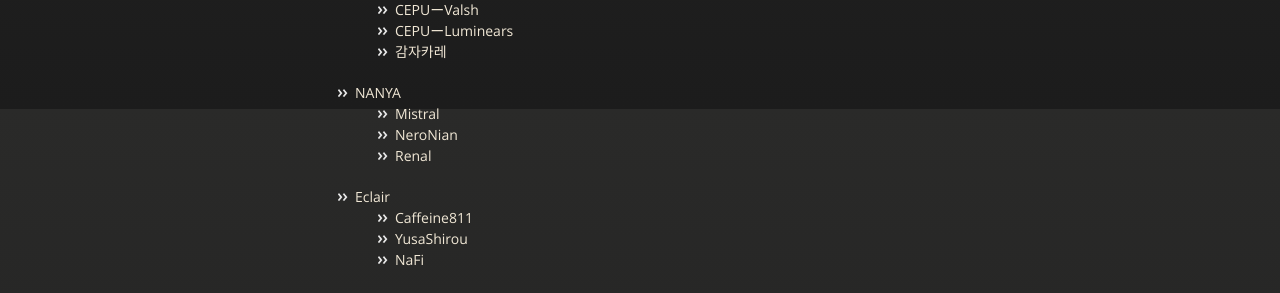
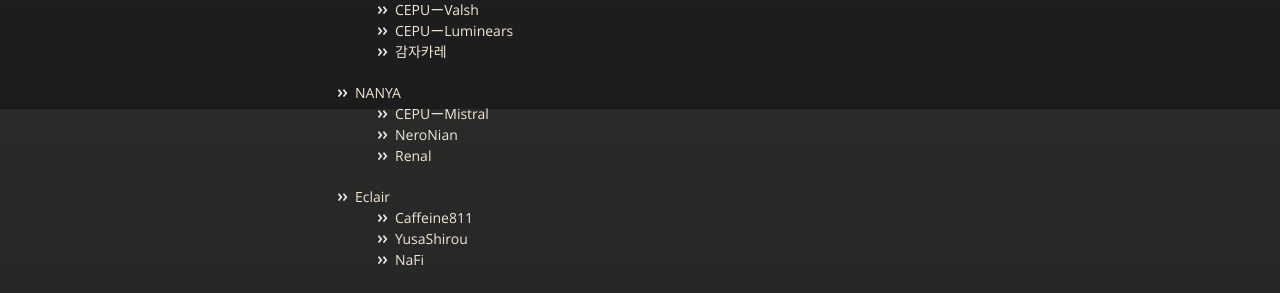
Before and after one commit to kanziebub/SurvivalProtocol, a Jekyll site: the page built from EPIC/04/teams.md, in a window 1280 px wide and 1316 px high. Shown: the part 791-1084 px from the top of the window. Built offline with Jekyll 4.4.1, drawn with Linux system fonts in a browser that asks for light colours.

```diff
--- a/EPIC/04/teams.md
+++ b/EPIC/04/teams.md
@@ -27,7 +27,7 @@ layout: default
   - CEPUーLuminears
   - 감자카레
 - NANYA
-  - Mistral
+  - CEPUーMistral
   - NeroNian
   - Renal
 - Eclair
```
